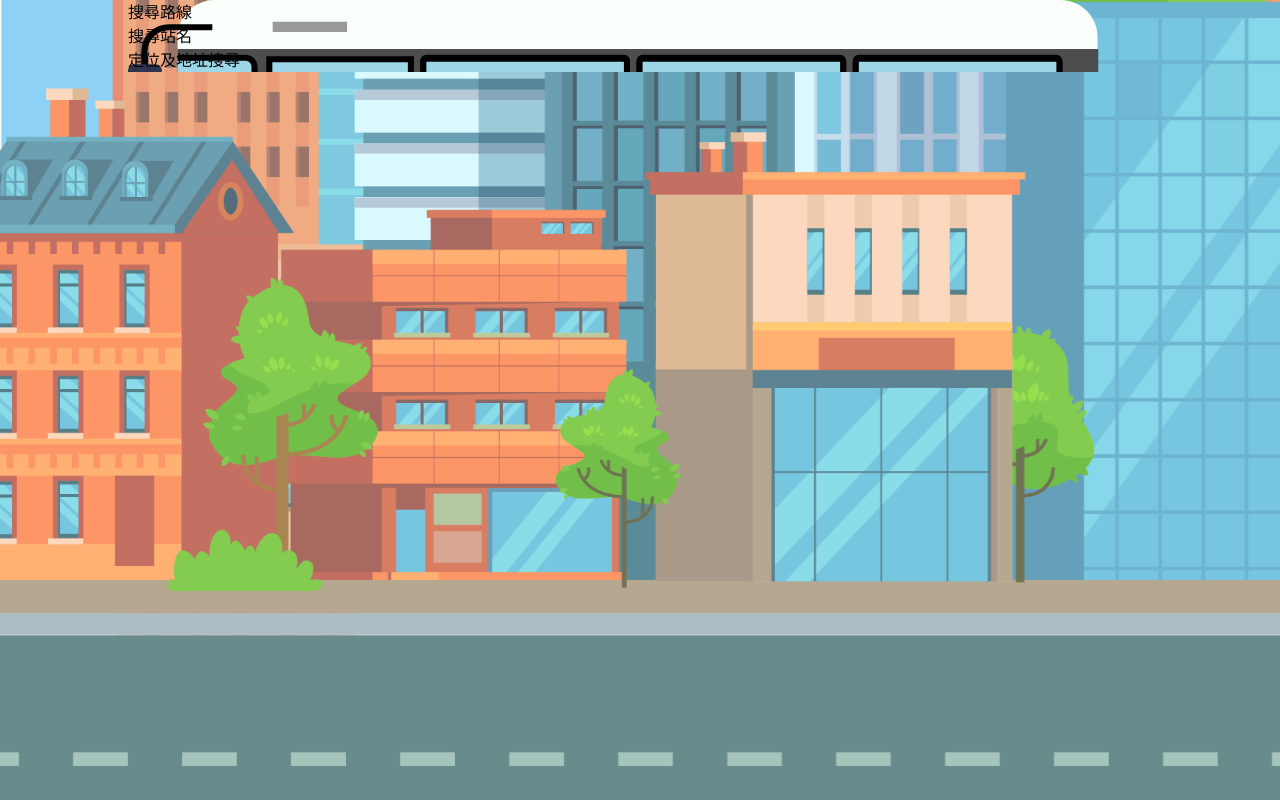
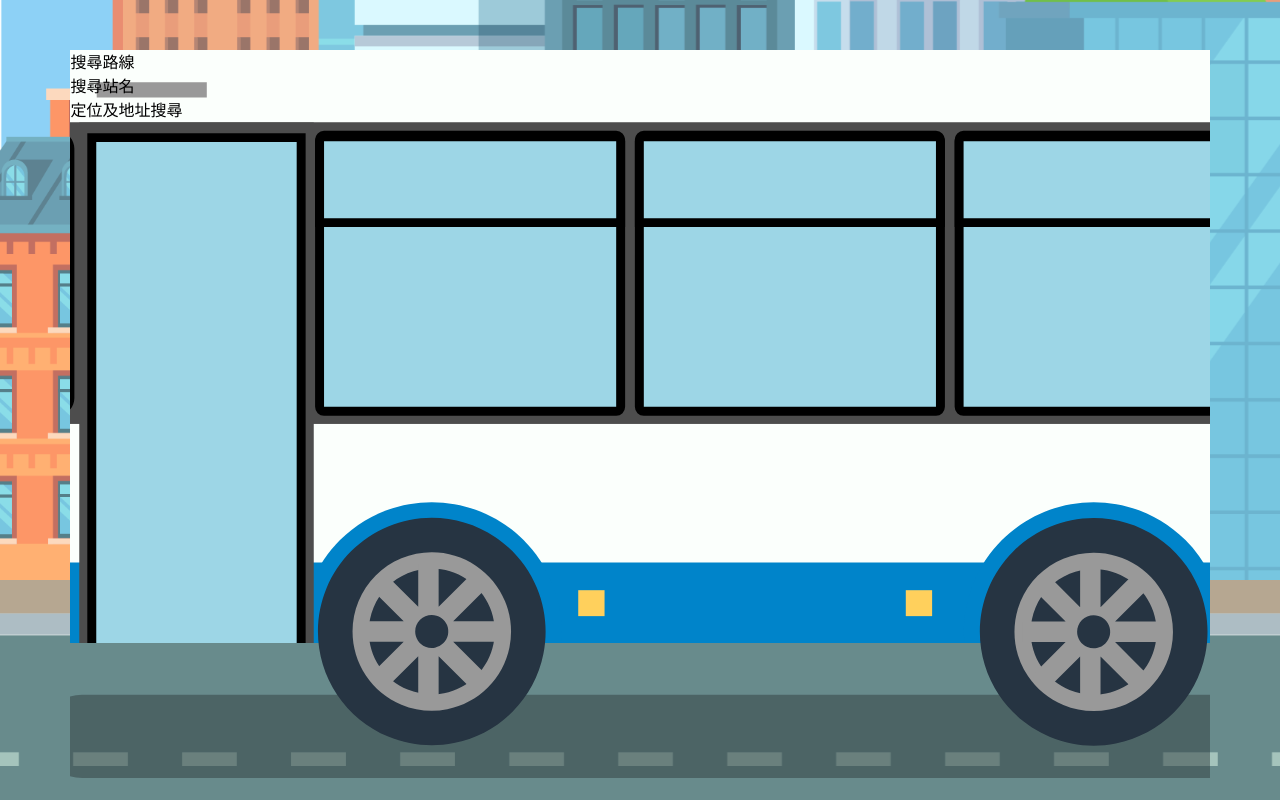
Before and after one commit to suochantsao/taiwan-bus-guide, a Vue app: page / in a window 1280 px wide. Built offline with nearby package versions, Linux system fonts and the light colour scheme.

Commit message:
公車背景調整

```diff
--- a/src/views/Home.vue
+++ b/src/views/Home.vue
@@ -1,5 +1,6 @@
 <template>
   <div class="home">
+    <p>test</p>
     <div class="bus-section">
       <h4>搜尋路線</h4>
       <h4>搜尋站名</h4>
@@ -20,14 +21,18 @@ export default {
   background-size: cover;
   background-image: url("../assets/img/bgImage.svg");
   min-height: 100vh;
+  p {
+    color: transparent;
+    margin-bottom: 2%;
+  }
   .bus-section {
     margin: 0 auto;
     background-image: url("../assets/img/bus.svg");
     background-size: cover;
     background-repeat: no-repeat;
-    height: 60%;
-    width: 80%;
-    background-position: top center;
+    height: 91vh;
+    width: 89%;
+    background-position: top;
   }
 }
 </style>
```
